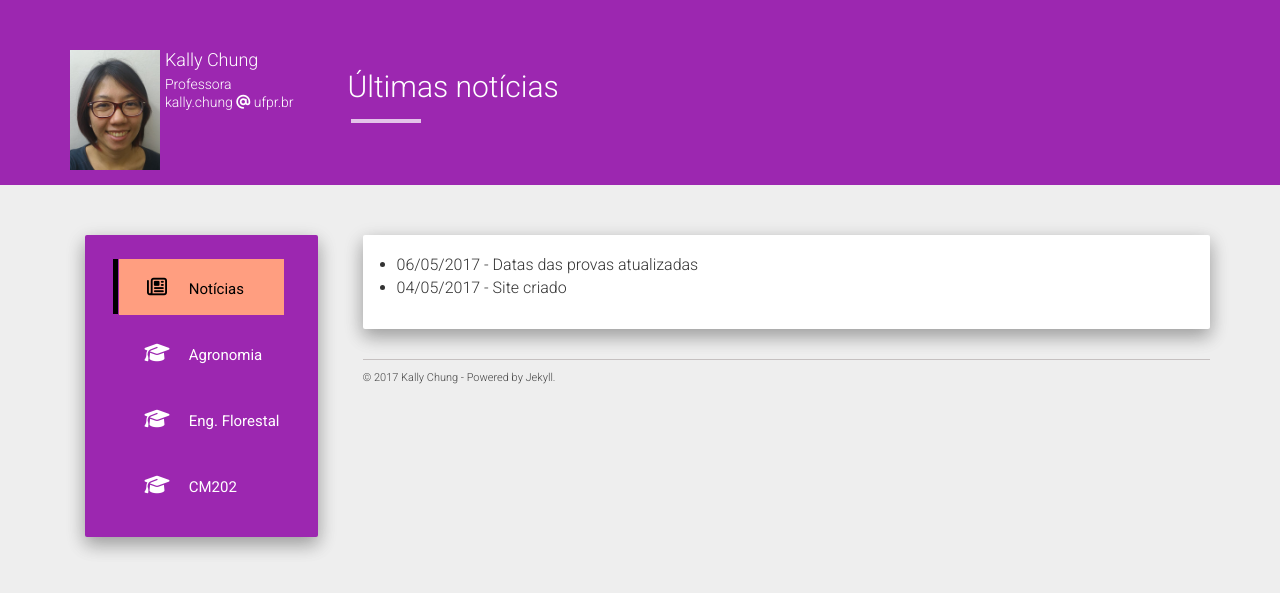
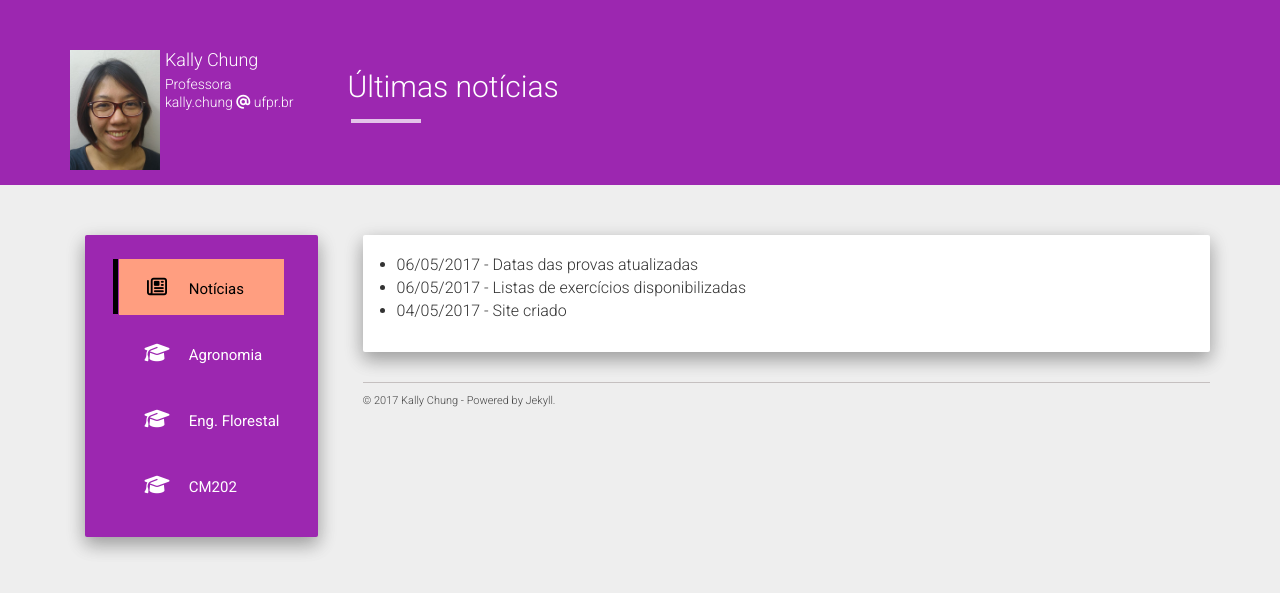
Before and after one commit to chunggnuhc/chunggnuhc.github.io, a Jekyll site: the page built from index.html, in a window 1280 px wide. Shown: the top 593 px of the page. Built offline with Jekyll 4.4.1, drawn with Linux system fonts in a browser that asks for light colours; nearby versions of some CDN libraries.

Commit message:
Lista de exercicios disponibilizadas

```diff
--- a/_data/noticias.yml
+++ b/_data/noticias.yml
@@ -1,3 +1,5 @@
+- data: 2017-05-06
+  noticia: "Listas de exercícios disponibilizadas"
 - data: 2017-05-06
   noticia: "Datas das provas atualizadas"
 - data: 2017-05-04
```
